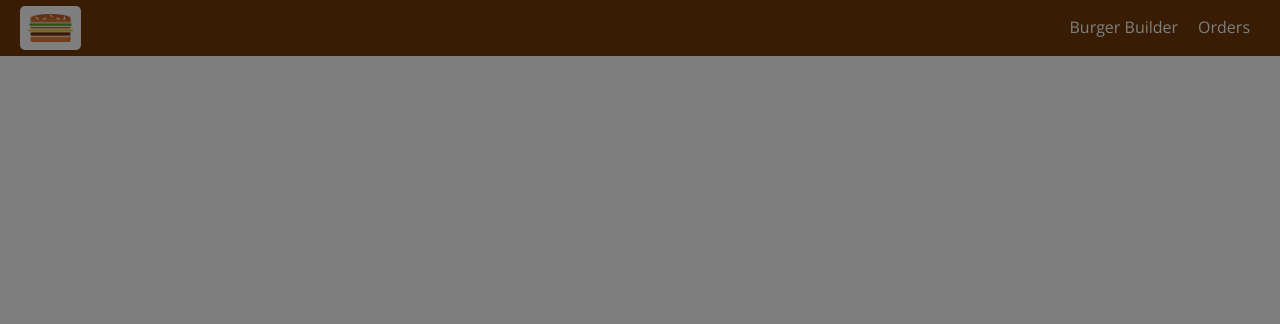
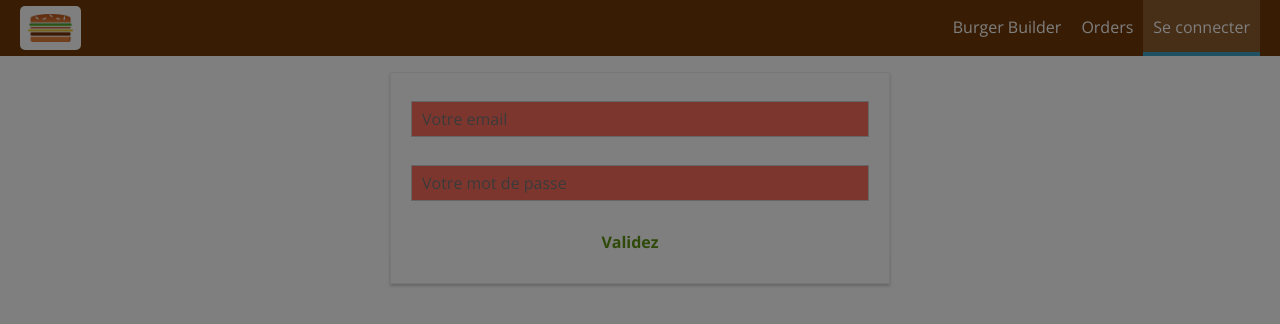
Before and after one commit to jujuck/burgerbuilder, a React app: page /auth in a window 1280 px wide. Shown: the top 324 px of the page. Built offline with nearby package versions, Linux system fonts and the light colour scheme.

Commit message:
enregistrement mi journee

```diff
--- a/src/App.js
+++ b/src/App.js
@@ -5,6 +5,7 @@ import Layout from './Hoc/Layout/Layout';
 import BurgerBuilder from './Container/BurgerBuilder/BurgerBuilder';
 import Checkout from './Container/Checkout/Checkout';
 import Orders from './Container/Orders/Orders';
+import Auth from './Container/Auth/Auth';
 
 class App extends Component {
 
@@ -16,6 +17,7 @@ class App extends Component {
           <Switch>
             <Route path="/checkout" component={Checkout} />
             <Route path="/orders" component={Orders} />
+            <Route path="/auth" component={Auth} />
             <Route path="/" exact component={BurgerBuilder} />
           </Switch>
         </Layout>
--- a/src/Component/Navigation/NavigationItems/NavigationItems.js
+++ b/src/Component/Navigation/NavigationItems/NavigationItems.js
@@ -7,6 +7,7 @@ const NavigationItems = (props) => {
         <ul className={classes.NavigationItems}>
             <NavigationItem link="/" exact>Burger Builder</NavigationItem>
             <NavigationItem link="/orders">Orders</NavigationItem>
+            <NavigationItem link="/Auth">Se connecter</NavigationItem>
         </ul>
     )
 };
--- /dev/null
+++ b/src/Container/Auth/Auth.css
@@ -0,0 +1,16 @@
+.Auth {
+    margin: 20px auto;
+    width: 80%;
+    text-align: center;
+    box-shadow: 0 2px 3px #ccc;
+    border: 1px solid #eee;
+    padding: 10px;
+    box-sizing:border-box;
+}
+
+
+@media (min-width: 600px) {
+    .Auth {
+        width: 500px;
+    }
+}
--- /dev/null
+++ b/src/Container/Auth/Auth.js
@@ -0,0 +1,139 @@
+import React, {Component} from 'react';
+import { connect } from 'react-redux';
+
+import Input from '../../Component/UI/Input/Input';
+import Button from '../../Component/UI/Button/Button';
+import * as action from '../../store/actions/indexAction';
+
+import classes from './Auth.css';
+
+class Auth extends Component {
+    state = {
+        controls : {
+            email: {
+                elementType: 'input',
+                elementConfig: {
+                    type: 'email',
+                    placeholder: 'Votre email'
+                },
+                value: '',
+                validation: {
+                    required: true,
+                    isEmail: true
+                },
+                valid: false,
+                touched: false
+            },
+            password: {
+                elementType: 'input',
+                elementConfig: {
+                    type: 'password',
+                    placeholder: 'Votre mot de passe'
+                },
+                value: '',
+                validation: {
+                    required: true,
+                    minLength: 6
+                },
+                valid: false,
+                touched: false
+            },
+        }
+    }
+
+    //Vérification du formulaire avant envoie
+    checkValidity(value, rules) {
+        let isValid = true;
+
+        //Régle 1 simple : entrée d'un caractère
+        if (rules.required) {
+            isValid = value.trim() !== '' && isValid;
+        }
+
+        //Règle 2 pour zip code avec longueur définie par minimum et max
+        if (rules.minLength) {
+            isValid = value.length >= rules.minLength && isValid
+        }
+
+        if (rules.maxLength) {
+            isValid = value.length <= rules.maxLength && isValid
+        }
+
+        //Vérification de la validité de l'email
+        if (rules.isEmail) {
+            const pattern = /[a-z0-9!#$%&'*+/=?^_`{|}~-]+(?:\.[a-z0-9!#$%&'*+/=?^_`{|}~-]+)*@(?:[a-z0-9](?:[a-z0-9-]*[a-z0-9])?\.)+[a-z0-9](?:[a-z0-9-]*[a-z0-9])?/;
+            isValid = pattern.test(value) && isValid
+        }
+
+        if (rules.isNumeric) {
+            const pattern = /^\d+$/;
+            isValid = pattern.test(value) && isValid
+        }
+        console.log(isValid)
+        return isValid;
+    }
+
+    //Vérification de la validité
+    inputChangeHandler = (event, controlName) => {
+        const updatedControls =  {
+            ...this.state.controls,
+            [controlName]: {
+                ...this.state.controls[controlName],
+                value: event.target.value,
+                valid: this.checkValidity(event.target.value, this.state.controls[controlName].validation),
+                touched: true
+            }
+        };
+        this.setState({ controls: updatedControls})
+    }
+
+    submitHandler = (event) => {
+        const email = this.state.controls.email.value//.toString();
+        const password = this.state.controls.password.value//.toString();
+        event.preventDefault();
+        this.props.onAuth(email, password);
+    }
+
+    render () {
+        //création d'un tableau pour les inputs
+        const formElementsArray = [];
+        for (let key in this.state.controls) {
+            formElementsArray.push({
+                id: key,
+                config: this.state.controls[key]
+            })
+        }
+
+        //Création du formualaire
+        const form = formElementsArray.map(formElement => {
+            return (
+            <Input
+                key={formElement.id}
+                elementType={formElement.config.elementType}
+                elementConfig={formElement.config.elementConfig}
+                value={formElement.config.value}
+                invalid={!formElement.config.valid}
+                shouldValidate={formElement.config.validation}
+                changed={(event) => this.inputChangeHandler(event, formElement.id)} />
+            );
+        } );
+
+        return (
+            <div className={classes.Auth}>
+                <form  onSubmit={this.submitHandler}>
+                    {form}
+                    <Button btnType="Success">Validez</Button>
+                </form>
+            </div>
+        );
+    }
+}
+
+const mapDispatchToProps = dispatch => {
+    return {
+        onAuth: (email, password) => dispatch(action.auth(email, password))
+    }
+}
+
+
+export default connect(null, mapDispatchToProps)(Auth);
--- a/src/Container/Checkout/ContactData/ContactData.js
+++ b/src/Container/Checkout/ContactData/ContactData.js
@@ -23,6 +23,7 @@ class ContactData extends Component {
                     required: true
                 },
                 valid: false,
+                touched: false
             },
             street : {
                 elementType: 'input',
@@ -35,6 +36,7 @@ class ContactData extends Component {
                     required: true
                 },
                 valid: false,
+                touched: false
             },
             zipcode: {
                 elementType: 'input',
@@ -46,9 +48,11 @@ class ContactData extends Component {
                 validation: {
                     required: true,
                     minLength: 5,
-                    maxLength: 5
+                    maxLength: 5,
+                    isNumeric: true
                 },
                 valid: false,
+                touched: false
             },
             city: {
                 elementType: 'input',
@@ -61,6 +65,7 @@ class ContactData extends Component {
                     required: true
                 },
                 valid: false,
+                touched: false
             },
             email:{
                 elementType: 'input',
@@ -70,9 +75,11 @@ class ContactData extends Component {
                 },
                 value: '',
                 validation: {
-                    required: true
+                    required: true,
+                    isEmail: true
                 },
                 valid: false,
+                touched: false
             },
             deliveryMethod: {
                 elementType: 'select',
@@ -124,6 +131,17 @@ class ContactData extends Component {
 
         if (rules.maxLength) {
             isValid = value.length <= rules.maxLength && isValid
+        }
+
+        //Vérification de la validité de l'email
+        if (rules.isEmail) {
+            const pattern = /[a-z0-9!#$%&'*+/=?^_`{|}~-]+(?:\.[a-z0-9!#$%&'*+/=?^_`{|}~-]+)*@(?:[a-z0-9](?:[a-z0-9-]*[a-z0-9])?\.)+[a-z0-9](?:[a-z0-9-]*[a-z0-9])?/;
+            isValid = pattern.test(value) && isValid
+        }
+
+        if (rules.isNumeric) {
+            const pattern = /^\d+$/;
+            isValid = pattern.test(value) && isValid
         }
         console.log(isValid)
         return isValid;
--- a/src/store/actions/actionTypes.js
+++ b/src/store/actions/actionTypes.js
@@ -11,3 +11,7 @@ export const PURCHASE_INIT = 'PURCHASE_INIT';
 export const FETCH_ORDERS_START = 'FETCH_ORDERS_START';
 export const FETCH_ORDERS_SUCCESS = 'FETCH_ORDERS_SUCCESS';
 export const FETCH_ORDERS_FAIL = 'FETCH_ORDERS_FAIL';
+
+export const AUTH_START = 'AUTH_START';
+export const AUTH_SUCCESS = 'AUTH_SUCCESS';
+export const AUTH_FAIL = 'AUTH_FAIL';
--- /dev/null
+++ b/src/store/actions/authAction.js
@@ -0,0 +1,49 @@
+//import * as actionTypes from './actionTypes;
+import axios from 'axios';
+
+
+//Création des fonctions créator
+export const authStart = () => {
+    return {
+        type: 'AUTH_START'
+    };
+};
+
+export const authSuccess = (authData) => {
+    return {
+        type: 'AUTH_SUCCESS',
+        authData: authData
+    };
+};
+
+export const authFail = (error) => {
+    return {
+        type: 'AUTH_FAIL',
+        error: error
+    };
+};
+
+export const auth = (email, password) => {
+    return dispatch => {
+        //Mise en place du spinner d'attent
+        dispatch(authStart());
+        console.log(email)
+        console.log(password)
+        const authData = {
+            email: email,
+            password: password,
+            returnSecureToken: true
+        }
+        axios.post('https://www.googleapis.com/identitytoolkit/v3/relyingparty/signupNewUser?key=AIzaSyDRXL-iI84DmIofhBfYXxaLKM4POItRLlo', authData)
+        //Gestion de l'authentification réussie
+        .then(response => {
+            console.log(response)
+            dispatch(authSuccess(response.data));
+        })
+        //Gestion de l'erreur
+        .catch(err => {
+            console.log(err);
+            dispatch(authFail());
+        })
+    }
+}
--- a/src/store/actions/indexAction.js
+++ b/src/store/actions/indexAction.js
@@ -9,3 +9,7 @@ export {
     purchaseInit,
     fetchOrders
 } from './orderAction';
+
+export {
+    auth
+} from './authAction';
```
